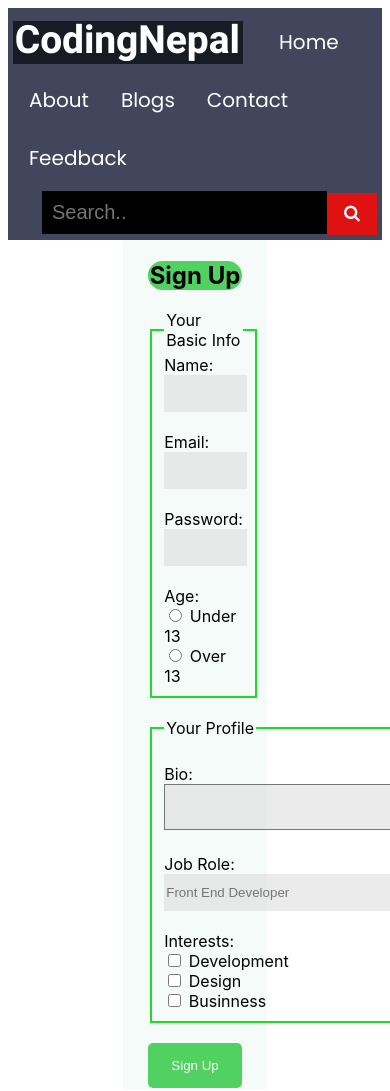
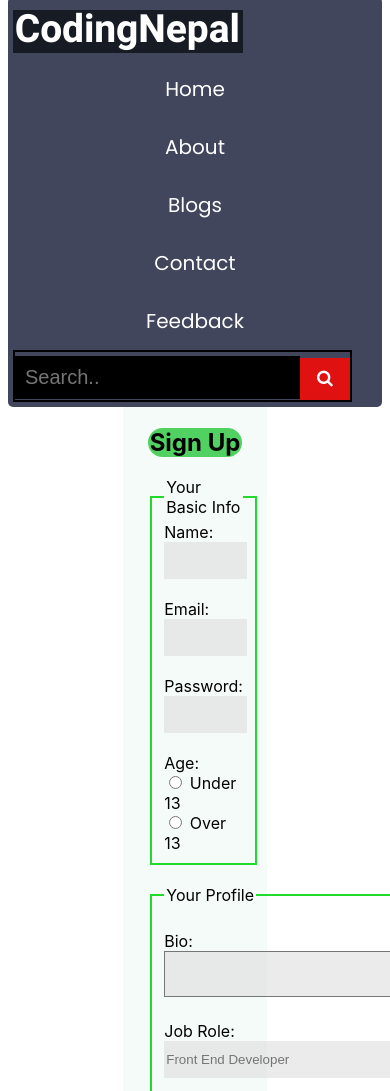
Before and after one commit to higuclu/form_html_css, a plain HTML site: page index.html in a window 390 px wide. Shown: the top 1091 px of the page. Drawn offline with Linux system fonts and the light colour scheme.

```diff
--- a/index.html
+++ b/index.html
@@ -13,16 +13,17 @@
     <link href="https://fonts.googleapis.com/css2?family=Poppins&display=swap" rel="stylesheet">
 </head>
 <body>
+    <div>
         <!-- NavBar -->
         <div class="topnav">
-        <img src="codingNepal.png">
+            <img class="img" src="codingNepal.png">
             <a href="https://www.codingnepalweb.com/">Home</a>
             <a href="https://www.codingnepalweb.com/p/about-us.html">About</a>
             <a href="http://codenamenepal.blogspot.com/">Blogs</a>
             <a href="https://www.codingnepalweb.com/p/contact-us_74.html">Contact</a>
             <a href="https://www.codingnepalweb.com/p/contact-us_74.html">Feedback</a>
             <div class="search-container">
-          <form>
+            <form class="form">
                 <input type="text" placeholder="Search.." name="search">
                 <button type="submit"><i class="fa fa-search"></i></button>
             </form>
@@ -74,5 +75,6 @@
                 <input type="submit" id="button" class="sign" value="Sign Up"><br>
             </div>
         </div>
+    </div>
 </body>
 </html>
--- a/style.css
+++ b/style.css
@@ -4,6 +4,8 @@
     background-color: rgb(65, 70, 92);
     font-family: Poppins;
     padding: 5px;
+    margin-top: -11px;
+    border-radius: 5px;
 }
 .topnav img{
     float: left;
@@ -61,6 +63,15 @@
 {
     background: #ccc;
 }
+.topnav .form{
+    border: solid 2px black;
+    display: inline-block;
+    float: none;
+}
+@media screen and (max-width: 750px) {
+    .topnav .search-container,
+    .topnav a,.topnav .img {float: none;}
+  }
 
 div.container{
     font-family: -apple-system, BlinkMacSystemFont, 'Segoe UI', Roboto, Oxygen, Ubuntu, Cantarell, 'Open Sans', 'Helvetica Neue', sans-serif;
```
Lines whose indentation alone changed are shown as unchanged.
